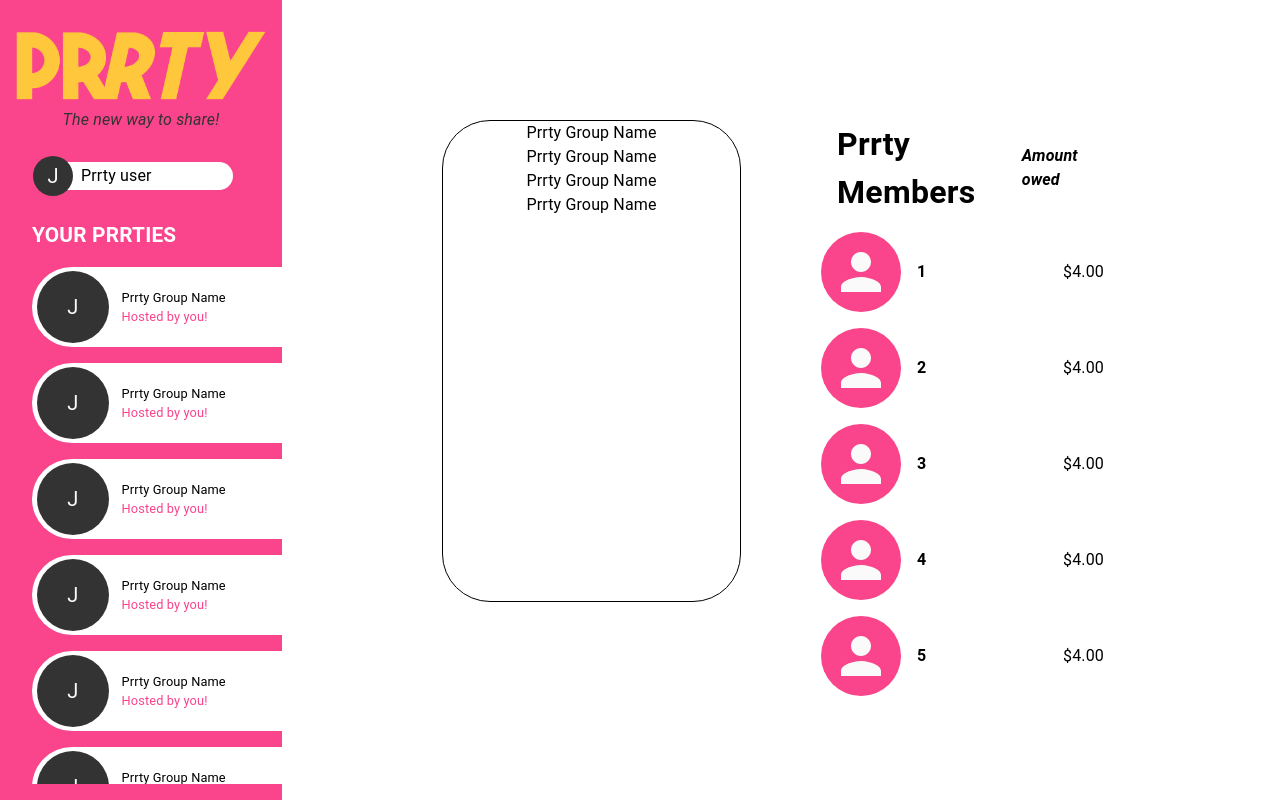
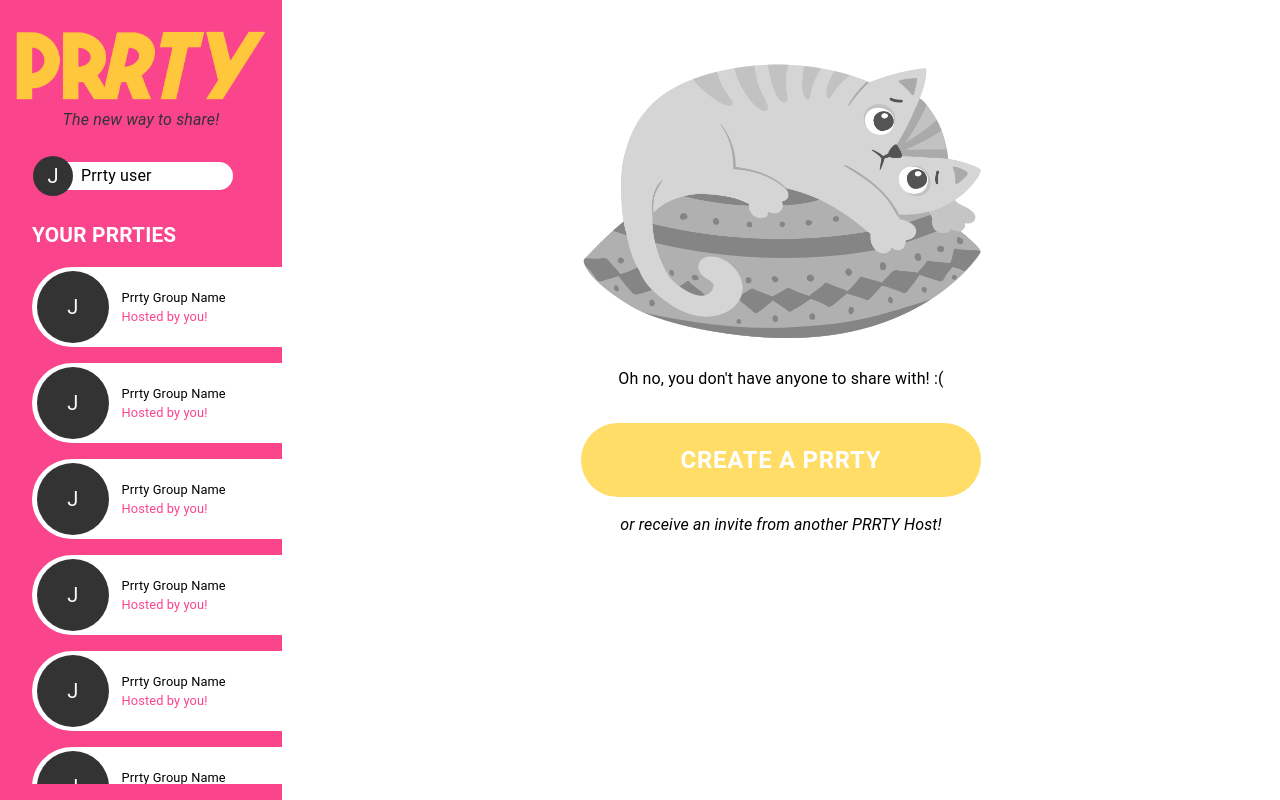
Before and after one commit to JoshDubar/Unihack-2021, a React (Create React App) app in the folder client/: page /home in a window 1280 px wide. Built offline with nearby package versions, Linux system fonts and the light colour scheme; no server answers.

Commit message:
added no prrties component

```diff
--- /dev/null
+++ b/client/src/components/Prrty/NoPrrties.jsx
@@ -0,0 +1,36 @@
+import React from "react";
+import { Box, Button, Typography, useTheme } from "@material-ui/core";
+import { Link } from "react-router-dom";
+import Cat from "../../images/Cat.png";
+const NoPrrties = ({ setPrrties }) => {
+  const theme = useTheme();
+  return (
+    <Box width="100%" display="flex" flexDirection="column" alignItems="center">
+      <img src={Cat} alt="sad-cat" width="40%" />
+      <Typography style={{ position: "relative", top: "-2rem" }}>
+        Oh no, you don't have anyone to share with! :(
+      </Typography>
+      <Link to="/home" style={{ textDecoration: "none" }}>
+        <Button
+          style={{
+            backgroundColor: theme.palette.secondary.main,
+            borderRadius: 9999,
+            padding: "1rem",
+            color: "white",
+            fontWeight: "bold",
+            width: "25rem",
+            fontSize: "1.5rem",
+          }}
+          onClick={() => setPrrties((prrties) => [...prrties, "prrty"])}
+        >
+          CREATE A PRRTY
+        </Button>
+      </Link>
+      <Typography style={{ fontSize: "1rem", marginTop: "1rem" }}>
+        <i>or receive an invite from another PRRTY Host!</i>
+      </Typography>
+    </Box>
+  );
+};
+
+export default NoPrrties;
--- a/client/src/components/Prrty/PrrtyGroupMember.jsx
+++ b/client/src/components/Prrty/PrrtyGroupMember.jsx
@@ -26,7 +26,7 @@ const PrrtyGroupMember = ({ user }) => {
         </Typography>
       </Box>
       <Box justifySelf="flex-end" paddingRight="1rem">
-        <Typography>$4.00</Typography>
+        <Typography style={{ color: "mediumseagreen" }}>$4.00</Typography>
       </Box>
     </Box>
   );
--- a/client/src/components/Prrty/PrrtyHome.jsx
+++ b/client/src/components/Prrty/PrrtyHome.jsx
@@ -1,12 +1,19 @@
-import React from "react";
+import React, { useState } from "react";
 import { Box } from "@material-ui/core";
 import PrrtySidebar from "./PrrtySidebar";
 import PrrtyGroup from "./PrrtyGroup";
+import NoPrrties from "./NoPrrties";
 const PrrtyHome = () => {
+  const [prrties, setPrrties] = useState([]);
+  console.log(prrties);
   return (
     <Box display="flex" flexDirection="row">
       <PrrtySidebar />
-      <PrrtyGroup />
+      {prrties.length === 0 ? (
+        <NoPrrties setPrrties={setPrrties} />
+      ) : (
+        <PrrtyGroup />
+      )}
     </Box>
   );
 };
```
Also changed, not shown: client/src/images/Cat.png (added).
